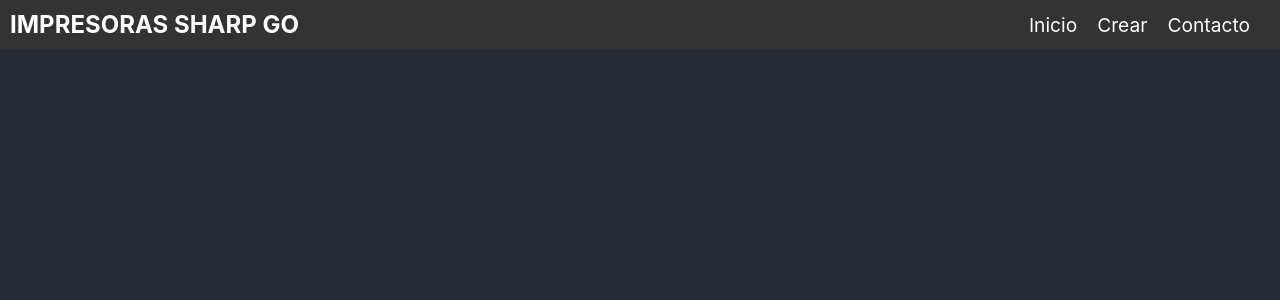
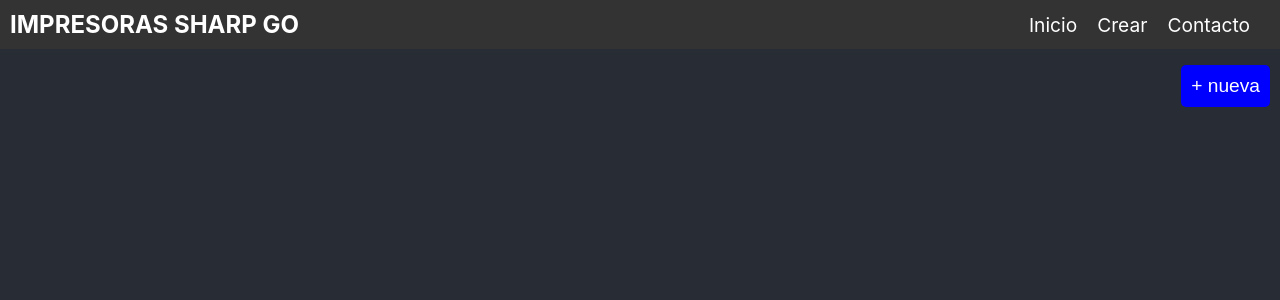
Before and after one commit to danielalonso77/flujoRH_GO, a React (Create React App) app: page / in a window 1280 px wide. Shown: the top 300 px of the page. Built offline with nearby package versions, Linux system fonts and the light colour scheme.

Commit message:
changes for next version

```diff
--- a/package.json
+++ b/package.json
@@ -6,6 +6,7 @@
     "@testing-library/jest-dom": "^5.16.5",
     "@testing-library/react": "^13.4.0",
     "@testing-library/user-event": "^13.5.0",
+    "express": "^4.18.2",
     "react": "^18.2.0",
     "react-dom": "^18.2.0",
     "react-scripts": "5.0.1",
--- a/src/App.js
+++ b/src/App.js
@@ -8,6 +8,25 @@ function App() {
       <TopBar />
       <div className="App">
         <header className="App-header">
+          <div className="" >
+             <button
+             onClick={() => {console.log('click')}}
+              style={
+                {backgroundColor: '#0000ff',
+                color: '#fff',
+                padding: '10px',
+                border: 'none',
+                borderRadius: '5px',
+                cursor: 'pointer',
+                fontSize: '1.2rem',
+                transition: 'all 0.2s ease-in-out',
+                position: 'absolute',
+                top: '65px',
+                right: '10px',
+
+                }
+             } > + nueva </button>
+          </div>
 
         </header>
       </div>
--- a/src/components/Topbar.js
+++ b/src/components/Topbar.js
@@ -1,6 +1,8 @@
-import React from 'react';
+import React, {useState, useEffect} from 'react';
+
 
 function TopBar() {
+
   const styles = {
     display: 'flex',
     alignItems: 'center',
@@ -8,6 +10,32 @@ function TopBar() {
     backgroundColor: '#333',
     color: '#fff',
     padding: '10px',
+
+    hamburger:{
+      display: 'flex',
+      flexDirection: 'column',
+      justifyContent: 'space-around',
+      width: '30px',
+      height: '30px',
+      background: 'transparent',
+      border: 'none',
+      cursor: 'pointer',
+      padding: 0,
+      boxSizing: 'border-box',
+      transition: 'all 0.3s ease-in-out',
+      position: 'absolute',
+      top: '15px',
+      right: '15px',
+      zIndex: 10,
+    },
+    bar:{
+      width: '100%',
+      height: '2px',
+      background: '#fff',
+      borderRadius: '10px',
+      transition: 'all 0.3s ease-in-out',
+      transformOrigin: '1px',
+    },
   };
 
   const linkStyles = {
@@ -25,6 +53,12 @@ function TopBar() {
     <div style={styles}>
       <h1 style={{ fontSize: '1.5rem', margin: 0 }}> IMPRESORAS SHARP GO</h1>
       <nav>
+       {/*  <button style={styles.hamburger} onClick={handleToggleMenu} >
+          <span style={styles.bar} ></span>
+          <span style={styles.bar} ></span>
+          <span style={styles.bar} ></span>
+        </button> */}
+
         <ul style={{ listStyle: 'none', margin: 0, padding: 0, display: 'flex' }}>
           <NavItem path="/" text="Inicio" styles={linkStyles} activeStyles={activeLinkStyles} />
           <NavItem path="/about" text="Crear" styles={linkStyles} activeStyles={activeLinkStyles} />
@@ -48,4 +82,6 @@ function NavItem(props) {
   );
 }
 
+
+
 export default TopBar;
```
Also changed, not shown: 2 other files (tests, documents, lock files or other folders).
